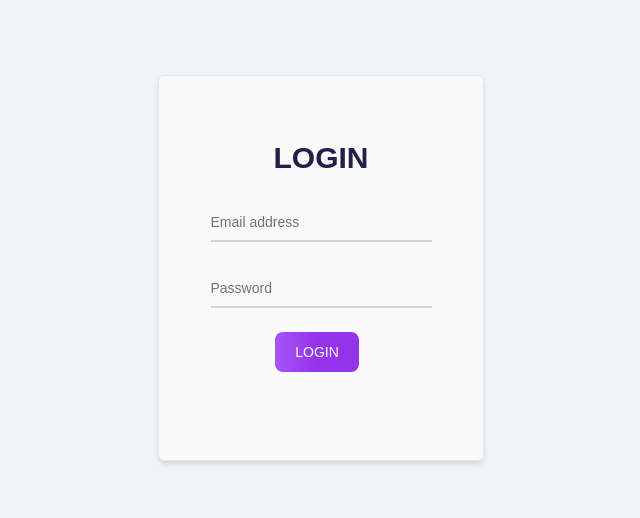
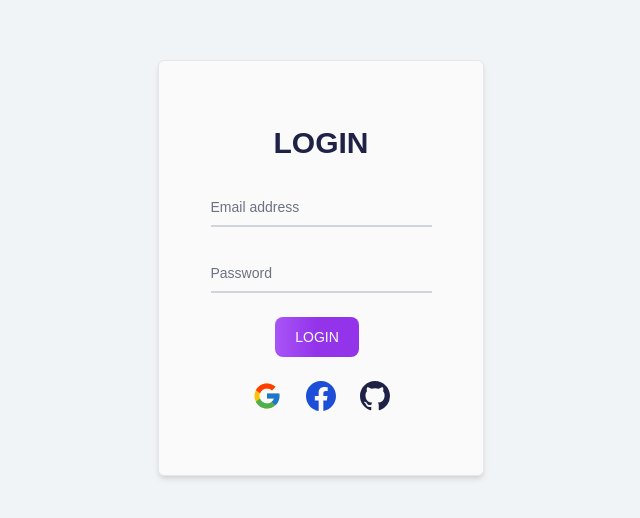
Before and after one commit to Safin-Ali/A-Accountant, a React (Create React App) app: page /login in a window 1280 px wide. Shown: the part 132-650 px from the top of the page, without its empty margins (319-959 px from the left). Built offline with nearby package versions, Linux system fonts and the light colour scheme; no server answers.

Commit message:
login with google,github,facebook

```diff
--- a/src/components/form/Login.js
+++ b/src/components/form/Login.js
@@ -1,5 +1,7 @@
 import React, { useContext, useState } from 'react';
 import {FaRegEye,FaRegEyeSlash} from 'react-icons/fa';
+import {FcGoogle} from 'react-icons/fc';
+import {BsFacebook,BsGithub} from 'react-icons/bs';
 import { AuthData } from '../../context/AuthContext';
 import { Helmet } from 'react-helmet';
 import LoadingAnim from '../spinner/LoadingAnim';
@@ -9,10 +11,25 @@ const Login = () => {
 
     const[visibleBool,setVisibleBool] = useState(false);
     const [showPass,setShowPassBoo] = useState(false);
-    const {logIn,loaded,userData} = useContext(AuthData);
+    const {logIn,loaded,userData,signWithGithub,signWithFacebook,signWithGoogle} = useContext(AuthData);
+
+    function handleLoginWithGoogle () {
+        signWithGoogle()
+        .then(res => res.json())
+        .then(data => console.log(data))
+    }
+    function handleLoginWithGithub () {
+        signWithGithub()
+        .then(res => res.json())
+        .then(data => console.log(data))
+    }
+    function handleLoginWithFacebook () {
+        signWithFacebook()
+        .then(res => res.json())
+        .then(data => console.log(data))
+    }
 
     // Send Email And Get JWT Encrypt Token
-
     function jwtToken (email) {
         fetch(`https://a-accountant.vercel.app/jwt`,{
             method: 'POST',
@@ -84,6 +101,11 @@ const Login = () => {
                     <button type="submit" className="text-white bg-gradient-to-r from-purple-500 via-purple-600 to-purple-600 hover:bg-gradient-to-br focus:ring-4 focus:outline-none focus:ring-purple-300 dark:focus:ring-purple-800 font-medium rounded-lg text-sm px-5 py-2.5 text-center mr-2 mb-2">LOGIN</button>
                     </div>
                 </form>
+                <div className={`flex justify-center`}>
+                    <FcGoogle onClick={handleLoginWithGoogle} className={`mx-3 text-3xl cursor-pointer`}></FcGoogle>
+                    <BsFacebook onClick={handleLoginWithFacebook} className={`text-blue-700 mx-3 text-3xl cursor-pointer`}></BsFacebook>
+                    <BsGithub onClick={handleLoginWithGithub} className={`mx-3 text-3xl cursor-pointer`}></BsGithub>
+                </div>
                 </div>
             </section>
         </>
--- a/src/context/AuthContext.js
+++ b/src/context/AuthContext.js
@@ -1,5 +1,5 @@
 import React, { createContext, useEffect, useState } from 'react';
-import { createUserWithEmailAndPassword, getAuth, GoogleAuthProvider, onAuthStateChanged, signInWithEmailAndPassword, signInWithPopup, signOut, updateProfile } from 'firebase/auth';
+import { createUserWithEmailAndPassword, FacebookAuthProvider, getAuth, GithubAuthProvider, GoogleAuthProvider, onAuthStateChanged, signInWithEmailAndPassword, signInWithPopup, signOut, updateProfile } from 'firebase/auth';
 import app from '../firebase/firebase.init';
 
 
@@ -13,6 +13,8 @@ const AuthContext = ({children}) => {
     const [loaded,setLoaded] = useState(true);
 
     const googleProv = new GoogleAuthProvider(app);
+    const facebookProv = new FacebookAuthProvider(app);
+    const githubProv = new GithubAuthProvider(app);
 
     const logIn = (email,pass) => {
         return signInWithEmailAndPassword(auth,email,pass);
@@ -25,6 +27,12 @@ const AuthContext = ({children}) => {
     }
     const signWithGoogle = () => {
         return signInWithPopup(auth,googleProv);
+    }
+    const signWithFacebook = () => {
+        return signInWithPopup(auth,facebookProv);
+    }
+    const signWithGithub = () => {
+        return signInWithPopup(auth,githubProv);
     }
     const profileUpdate = (name,prflImg) => {
         return updateProfile(auth.currentUser,{
@@ -41,7 +49,7 @@ const AuthContext = ({children}) => {
         return () => stopObs();
     },[])
 
-    const authInfo = {logIn,userData,loaded,signUp,logOut,signWithGoogle,profileUpdate};
+    const authInfo = {logIn,userData,loaded,signUp,logOut,signWithFacebook,signWithGithub,signWithGoogle,profileUpdate};
 
     return (
         <AuthData.Provider value={authInfo}>
```
